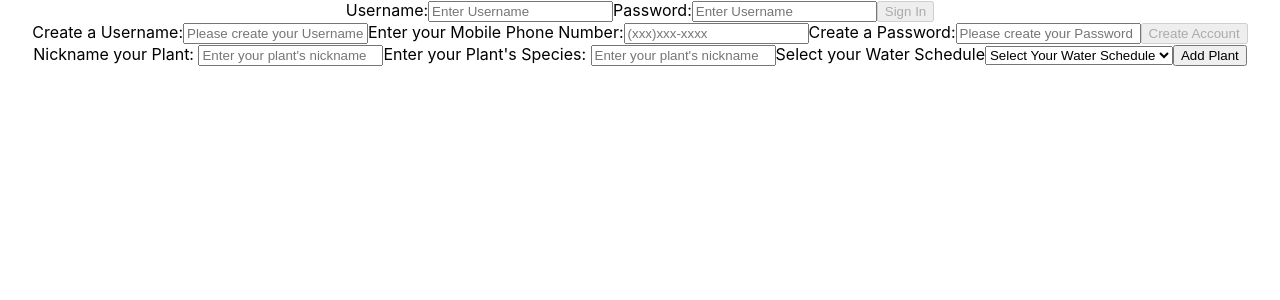
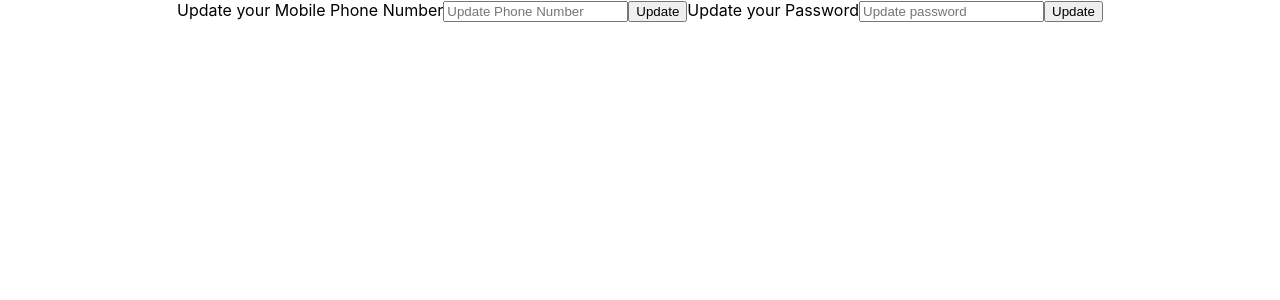
Before and after one commit to water-my-plants-6/front-end, a React (Create React App) app in the folder water-plants/: page /accountupdate in a window 1280 px wide. Shown: the top 300 px of the page. Built offline with nearby package versions, Linux system fonts and the light colour scheme.

Commit message:
Finished the account update page, fixed the routes on app.js so it only shows the homepage (login at the moment)

```diff
--- a/water-plants/src/App.js
+++ b/water-plants/src/App.js
@@ -4,18 +4,27 @@ import SignUpForm from "./components/SignUpForm";
 import LoginForm from "./components/LoginForm";
 import PlantForm from "./components/PlantForm";
 import PlantList from './components/PlantList';
+import EditPlant from "./components/EditPlant";
+import AccountUpdate from "./components/AccountUpdate";
+import {Route} from "react-router-dom";
 
 function App() {
   const [plants, setPlants] = useState([])
   const addPlant=(newPlant) => {
     setPlants([...plants, newPlant])
   }
+  const [editPlants, setEditPlants] = useState([])
+  const addEdit=(newEdit) => {
+    setEditPlants([...editPlants, newEdit])
+  }
   return (
     <div className="App">
-      <LoginForm/>
-      <SignUpForm />
-      <PlantForm addPlant={addPlant}/>
-      <PlantList plants={plants}/>
+      <Route exact path ="/" component={LoginForm}/>
+      <Route exact path = "/signup" component={SignUpForm} />
+      <Route exact path ="/addplant" render={()=> <PlantForm addPlant={addPlant}/>}/>
+      <Route exact path ="/plantlist" render={()=> <PlantList plants={plants}/>}/>
+      <Route exact path="/editplant" render={()=> <EditPlant addEdit={addEdit}/>}/>
+      <Route exact path="/accountupdate" component={AccountUpdate}/>
     </div>
   );
 }
--- a/water-plants/src/components/AccountUpdate.js
+++ b/water-plants/src/components/AccountUpdate.js
@@ -0,0 +1,91 @@
+import React, {useState} from "react";
+import * as yup from "yup";
+import axios from "axios";
+
+
+const formSchema = yup.object().shape({
+    mobileNumber: yup
+        .number()
+        .min(10, "Phone number must be 10 digits.")
+        .typeError("Must enter a Valid Phone Number"),
+    password: yup
+        .string()
+        .min(6, "Password must be 6 characters long.")
+})
+export default function AccountUpdate () {
+    const [formState, setFormState] = useState({
+        mobileNumber: "",
+        password: ""
+    })
+    const [post, setPost] = useState()
+
+    const [errorState, setErrorState] = useState({
+        mobileNumber: "",
+        password: ""
+    })
+
+    const validate = e => {
+        let value = e.target.value;
+        yup
+            .reach(formSchema, e.target.name)
+            .validate(value)
+            .then(valid => {
+                setErrorState({
+                    ...errorState,
+                    [e.target.name] : ""
+                });
+            })
+            .catch(err => {
+                console.log(err.errors)
+                setErrorState({
+                    ...errorState,
+                    [e.target.name] : err.errors[0]
+                });
+            });
+    };
+    const inputChange = e => {
+        e.persist();
+        let value = e.target.value
+        validate(e)
+        setFormState({...formState, [e.target.name]: value});
+    };
+
+    const formSubmit = e => {
+        e.preventDefault();
+        console.log("form submitted!")
+        setFormState({userName: "", mobileNumber:"", password:""})
+        axios
+            .post()
+            .then(response => {
+                setPost(response.data);
+                console.log("Success", response)
+            })
+            .catch(err => console.log(err));
+    };
+    return(
+        <form onSubmit={formSubmit}>
+            <label htmlFor="mobileNumber">Update your Mobile Phone Number</label>
+            <input
+                type="text"
+                name="mobileNumber"
+                id="mobileNumber"
+                value={formState.mobileNumber}
+                onChange={inputChange}
+                placeholder="Update Phone Number"
+                />
+            {errorState.mobileNumber.length > 0 ? (<p>{errorState.mobileNumber}</p>) : null}
+            <button>Update</button>
+            <label htmlFor="password">Update your Password</label>
+            <input
+                type="text"
+                name="password"
+                id="password"
+                value={formState.password}
+                onChange={inputChange}
+                placeholder="Update password"
+                />
+            {errorState.password.length > 0 ? (<p>{errorState.password}</p>) : null}
+            <button>Update</button>
+        </form>
+    )
+}
--- a/water-plants/src/components/EditPlant.js
+++ b/water-plants/src/components/EditPlant.js
@@ -1,4 +1,4 @@
-import React from "react";
+import React, {useState} from "react";
 
 const EditPlant = props => {
     const [editPlant, setEditPlant] = useState ({
@@ -17,9 +17,9 @@ const EditPlant = props => {
     return(
         <form onSubmit={event =>{
             event.preventDefault()
-            props.addPlant(plant)
+            props.addEdit(editPlant)
 
-            setPlant({id: Date.now(), nickname:"", species: "", h2oFrequency: ""})
+            setEditPlant({id: Date.now(), nickname:"", species: "", h2oFrequency: ""})
         }} >
             <label htmlFor="nickname">Edit your plant's nickname: </label>
             <input
@@ -27,7 +27,7 @@ const EditPlant = props => {
                 type="text"
                 name="nickname"
                 placeholder="Enter your plant's nickname"
-                value={plant.nickname}
+                value={editPlant.nickname}
                 onChange={changeHandler}
                 />
             <label htmlFor="species">Edit your plant's species: </label>
@@ -36,14 +36,14 @@ const EditPlant = props => {
                 type="text"
                 name="species"
                 placeholder="Enter your plant's nickname"
-                value={plant.species}
+                value={editPlant.species}
                 onChange={changeHandler}
                 />
             <label htmlFor="h2o">Edit your plant's water schedule</label>
             <select
                 id="h20"
                 name="h20"
-                value={plant.h2oFrequency}
+                value={editPlant.h2oFrequency}
                 onChange={changeHandler}
                 >
                 <option value="" disabled={true}>Change water schedule</option>
@@ -52,7 +52,7 @@ const EditPlant = props => {
                 <option value="Bi-Weekly">Bi-Weekly</option>
                 <option value="Monthly">Monthly</option>
             </select>
-            <button type="submit">Add Plant</button>
+            <button type="submit">Edit</button>
         </form>
     )
 }
--- a/water-plants/src/components/SignUpForm.js
+++ b/water-plants/src/components/SignUpForm.js
@@ -9,7 +9,7 @@ const formSchema = yup.object().shape({
         .required("Please create a Username"),
     mobilePhone: yup
         .number()
-        .min(10, "Must be a 10 digit number")
+        .min(10, "Phone number should be 10 digits")
         .typeError("Must enter a valid phone number")
         .required("Must enter valid Mobile Phone Number"),
     password: yup
```
